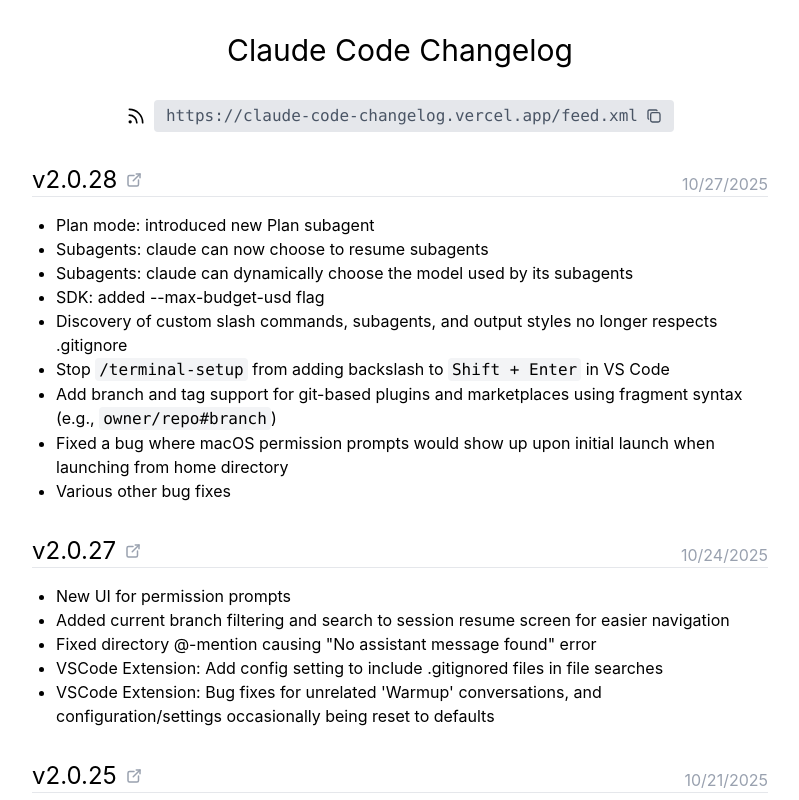
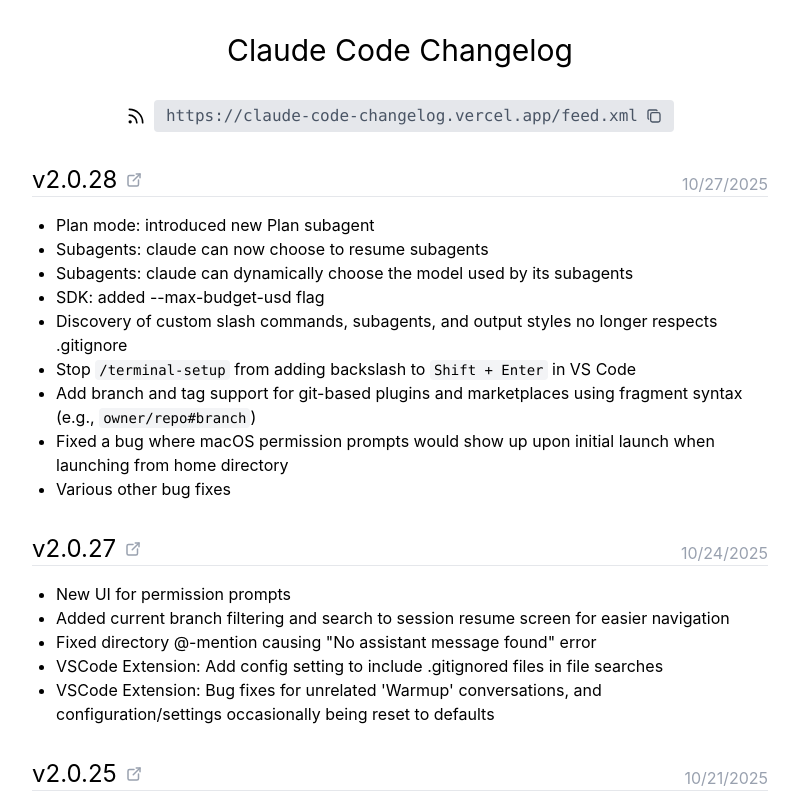
Before and after one commit to koki-develop/claude-code-changelog, a React (Vite) app: page / in a window 1280 px wide. Shown: the top 800 px of the page, without its empty margins (240-1039 px from the left). Built offline with nearby package versions, Linux system fonts and the light colour scheme.

Commit message:
fix: Adjust font size for code elements in ChangelogItem component

```diff
--- a/src/components/ChangelogItem.tsx
+++ b/src/components/ChangelogItem.tsx
@@ -43,7 +43,7 @@
               <ul className="list-disc pl-6">{children}</ul>
             ),
             code: ({ children }) => (
-              <code className="rounded bg-gray-100 px-1 py-0.5 font-mono">
+              <code className="rounded bg-gray-100 px-1 py-0.5 font-mono text-sm">
                 {children}
               </code>
             ),
```
